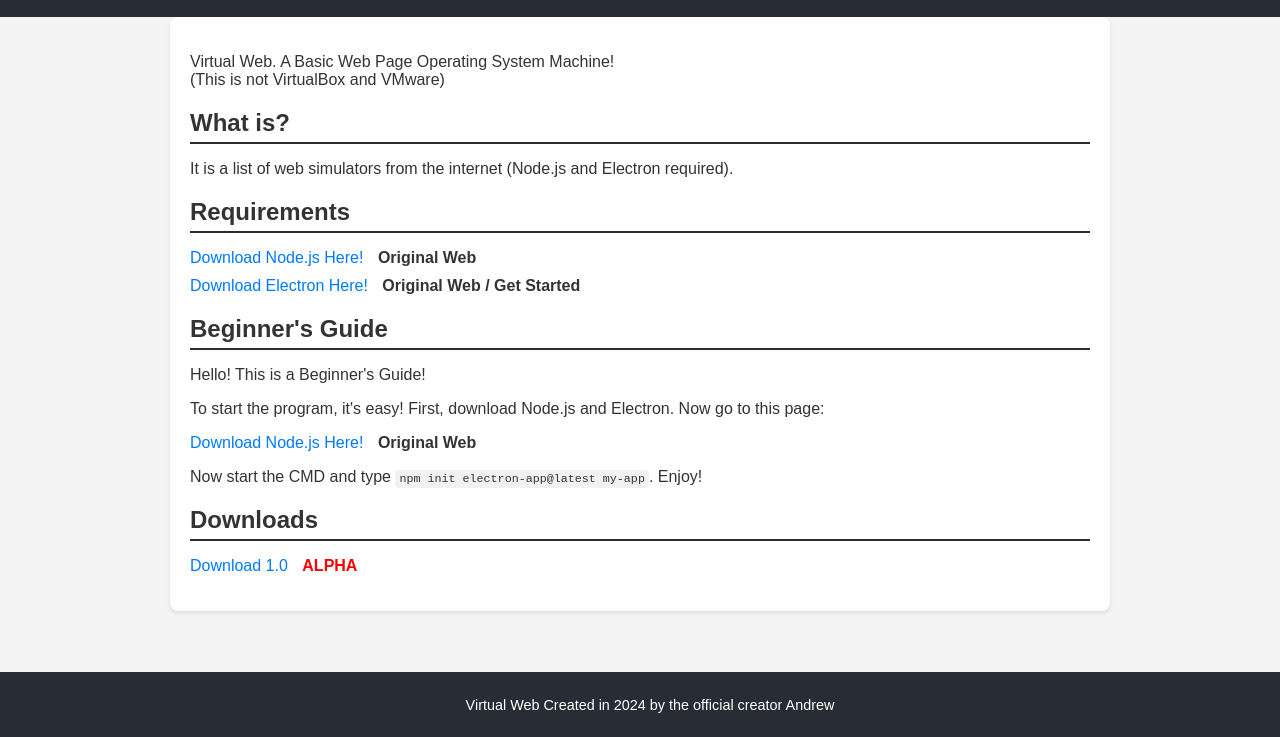
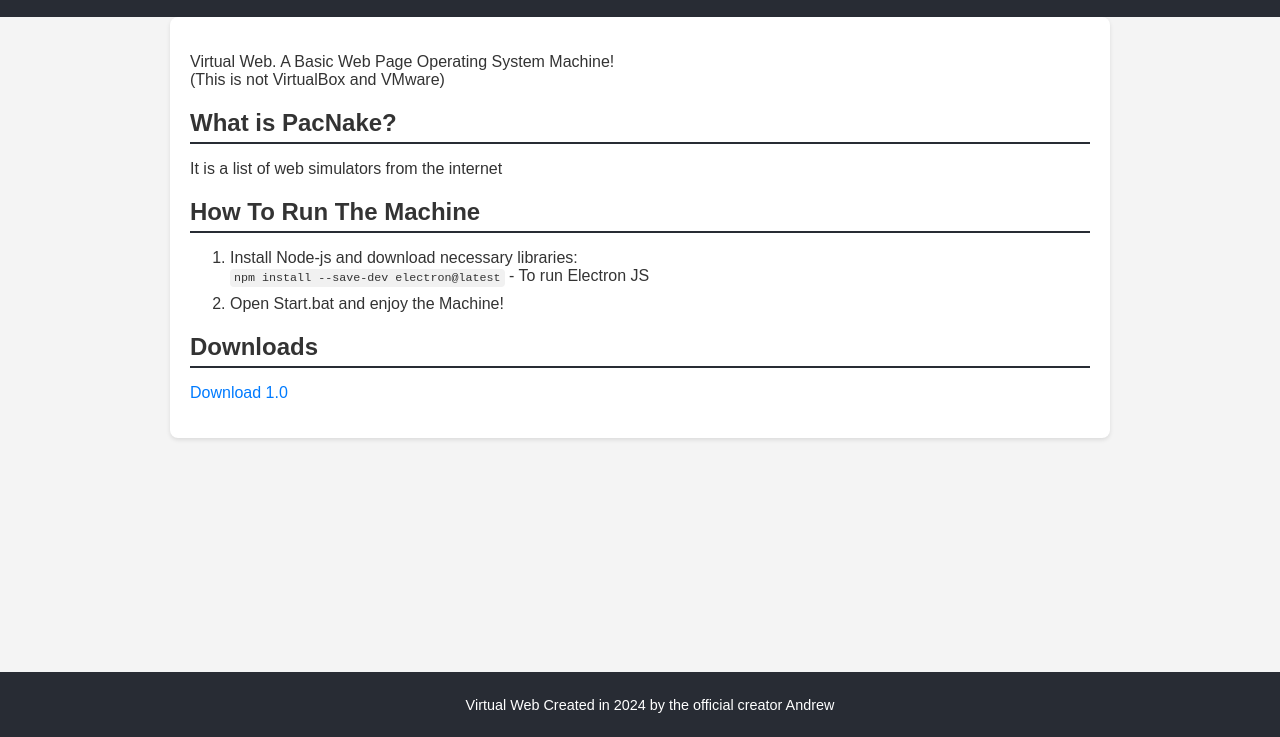
Before and after one commit to AndresDev859674/VirtualWeb, a plain HTML site: page index.html in a window 1280 px wide. Shown: the part 63-800 px from the top of the page. Drawn offline with Linux system fonts and the light colour scheme; a script that the page names is missing.

Commit message:
Update index.html

```diff
--- a/index.html
+++ b/index.html
@@ -4,14 +4,13 @@
     <meta charset="UTF-8">
     <meta name="viewport" content="width=device-width, initial-scale=1.0">
     <title>Virtual Web</title>
-    <link type="text/css" rel="stylesheet" href="styles.css" />
-    <link rel="icon" href="computer-monitor-webicon.png">
+    <link rel="icon" href="computer-monitor.png">
     <link href="styles.css" rel="stylesheet">
 </head>
 <body>
     <header>
         <h1>Virtual Web
-            <img src="computer-monitor.png" alt="Virtual OS Icon" class="icon">
+            <img src="computer-monitor.png" alt="Virtual Web Icon" class="icon">
         </h1>
     </header>
 
@@ -22,32 +21,26 @@
         </section>
 
         <section>
-            <h2>What is?</h2>
-            <p>It is a list of web simulators from the internet (Node.js and Electron required).</p>
+            <h2>What is PacNake?</h2>
+            <p>It is a list of web simulators from the internet</p>
         </section>
 
         <section>
-            <h2>Requirements</h2>
-            <ul>
-                <li><a href="https://nodejs.org/en">Download Node.js Here!</a> <span class="version-label">Original Web</span></li>
-                <li><a href="https://www.electronjs.org/">Download Electron Here!</a> <span class="version-label">Original Web / Get Started</span></li>
-            </ul>
-        </section>
-
-        <section>
-            <h2>Beginner's Guide</h2>
-            <p>Hello! This is a Beginner's Guide!</p>
-            <p>To start the program, it's easy! First, download Node.js and Electron. Now go to this page:</p>
-            <ul>
-                <li><a href="https://nodejs.org/en/download/prebuilt-installer">Download Node.js Here!</a> <span class="version-label">Original Web</span></li>
-            </ul>
-            <p>Now start the CMD and type <code>npm init electron-app@latest my-app</code>. Enjoy!</p>
+            <h2>How To Run The Machine</h2>
+            <ol>
+                <li>Install Node-js and download necessary libraries:
+                    <ul>
+                        <li><code>npm install --save-dev electron@latest</code> - To run Electron JS</li>
+                    </ul>
+                </li>
+                <li>Open Start.bat and enjoy the Machine!</li>
+            </ol>
         </section>
 
         <section>
             <h2>Downloads</h2>
             <ul>
-                <li><a href="https://github.com/AndresDev859674/VirtualWeb/raw/main/VirtualWeb1.0.rar">Download 1.0</a> <span class="version-label alpha">ALPHA</span></li>
+                <li><a href="https://github.com/AndresDev859674/VirtualWeb/raw/main/VirtualWeb1.0.rar">Download 1.0</a> <span class="version-label"></span></li>
             </ul>
         </section>
     </main>
```
